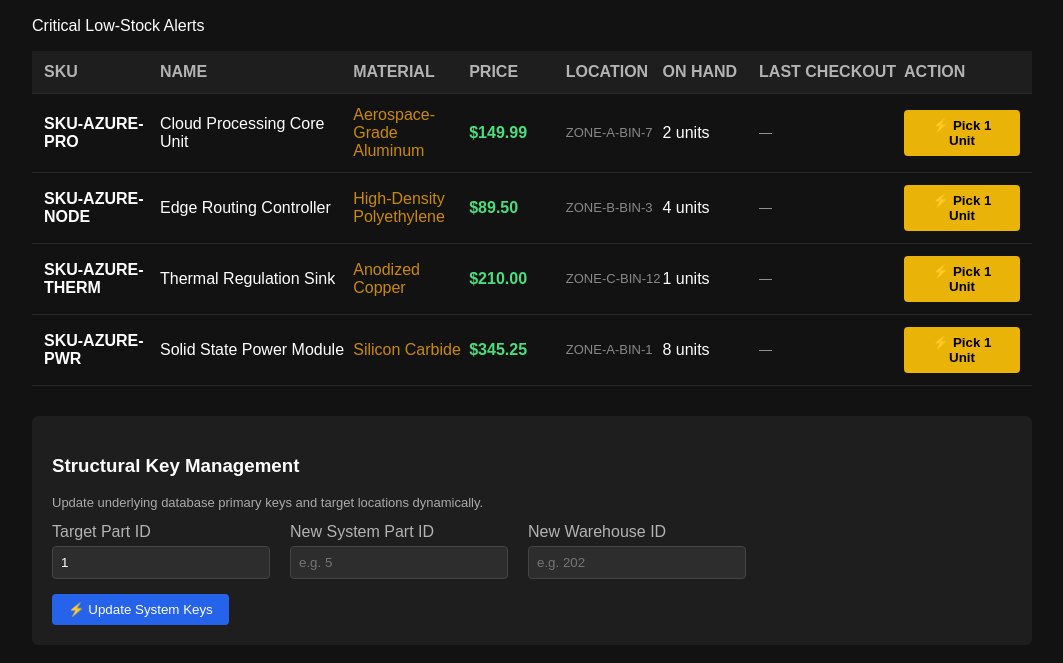
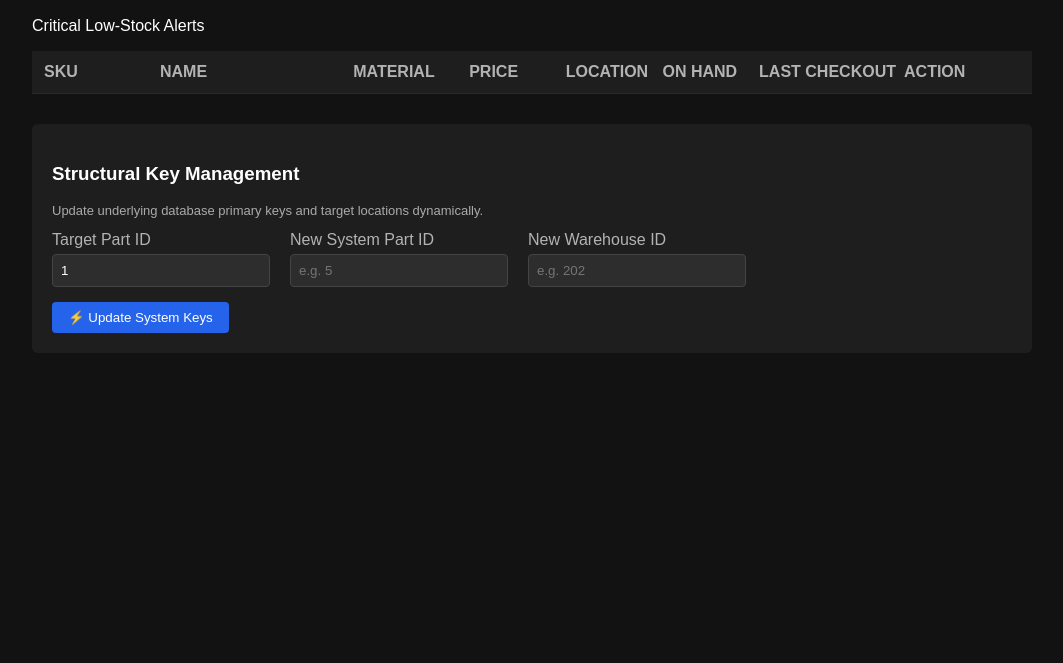
Before and after one commit to Kodikal4/Warehouse-inventory, a website: page index.html in a window 1280 px wide. Shown: the part 79-742 px from the top of the page, without its empty margins (108-1171 px from the left). Drawn offline with Linux system fonts and the light colour scheme; no server answers.

Commit message:
Update index.html

```diff
--- a/index.html
+++ b/index.html
@@ -6,11 +6,8 @@
     <style>
         body { font-family: sans-serif; background-color: #121212; color: #ffffff; padding: 20px; }
         .dashboard-container { max-width: 1000px; margin: 0 auto; }
-
-        /* Fixed Header and Data Alignment Grid */
         .inventory-grid-header, .inventory-grid-row {
             display: grid;
-            /* Expanded grid template to perfectly space out 8 columns */
             grid-template-columns: 1.2fr 2fr 1.2fr 1fr 1fr 1fr 1.5fr 1.2fr;
             align-items: center;
             padding: 12px;
@@ -18,11 +15,6 @@
         }
         .inventory-grid-header { background-color: #1e1e1e; font-weight: bold; color: #b3b3b3; }
         .inventory-grid-row:hover { background-color: #1a1a1a; }
-
-        .badge { padding: 4px 8px; border-radius: 4px; font-size: 12px; font-weight: bold; }
-        .badge-danger { background-color: #7a1c1c; color: #ff9999; }
-
-        /* Admin Form Layout */
         .admin-panel { background-color: #1e1e1e; padding: 20px; border-radius: 6px; margin-top: 30px; }
         .form-group { margin-bottom: 15px; }
         .form-group label { display: block; margin-bottom: 5px; color: #b3b3b3; }
@@ -49,8 +41,7 @@
             <div>ACTION</div>
         </div>
 
-        <div id="inventory-data-target">
-            </div>
+        <div id="inventory-data-target"></div>
 
         <div class="admin-panel">
             <h3>Structural Key Management</h3>
@@ -75,96 +66,33 @@
     </div>
 
     <script>
-        // Fetch and display database elements seamlessly
         async function loadDashboard() {
             try {
-                let dataset = [
-                    {
-                        "partid": 1,
-                        "sku": "SKU-AZURE-PRO",
-                        "name": "Cloud Processing Core Unit",
-                        "material_name": "Aerospace-Grade Aluminum",
-                        "retailprice": "149.99",
-                        "warehouseid": 101,
-                        "binlocation": "ZONE-A-BIN-7",
-                        "quantityonhand": 2
-                    },
-                    {
-                        "partid": 2,
-                        "sku": "SKU-AZURE-NODE",
-                        "name": "Edge Routing Controller",
-                        "material_name": "High-Density Polyethylene",
-                        "retailprice": "89.50",
-                        "warehouseid": 101,
-                        "binlocation": "ZONE-B-BIN-3",
-                        "quantityonhand": 4
-                    },
-                    {
-                        "partid": 3,
-                        "sku": "SKU-AZURE-THERM",
-                        "name": "Thermal Regulation Sink",
-                        "material_name": "Anodized Copper",
-                        "retailprice": "210.00",
-                        "warehouseid": 101,
-                        "binlocation": "ZONE-C-BIN-12",
-                        "quantityonhand": 1
-                    },
-                    {
-                        "partid": 4,
-                        "sku": "SKU-AZURE-PWR",
-                        "name": "Solid State Power Module",
-                        "material_name": "Silicon Carbide",
-                        "retailprice": "345.25",
-                        "warehouseid": 101,
-                        "binlocation": "ZONE-A-BIN-1",
-                        "quantityonhand": 8
-                    }
-                ];
-
+                let dataset = [];
                 const response = await fetch('/api/inventory/low-stock');
                 if (response.ok) {
-                    const data = await response.json();
-                    if (Array.isArray(data)) {
-                        dataset = data;
-                    } else {
-                        console.warn("API did not return an array. Using fallback data.", data);
-                    }
-                } else {
-                    console.warn("Server error received. Falling back to local dataset.");
+                    dataset = await response.json();
                 }
-
                 const container = document.getElementById('inventory-data-target');
                 container.innerHTML = '';
 
                 dataset.forEach(item => {
-                    // Extracting keys safely regardless of backend case-sensitivity (CamelCase vs Lowercase)
-                    const sku = item.sku || item.SKU || '—';
-                    const name = item.name || item.Name || '—';
-                    const material = item.material_name || item.MaterialName || 'Standard';
-                    const price = item.retailprice || item.RetailPrice || 0;
-                    const bin = item.binlocation || item.BinLocation || 'UNASSIGNED';
-                    const qty = item.quantityonhand !== undefined ? item.quantityonhand : (item.QuantityOnHand !== undefined ? item.QuantityOnHand : 0);
-                    const pId = item.partid || item.PartID;
-                    const wId = item.warehouseid || item.WarehouseID || 101;
-
-                    const checkoutDate = item.DateCheckedOut || item.datecheckedout
-                                    ? new Date(item.DateCheckedOut || item.datecheckedout).toLocaleString([], {month: 'short', day: 'numeric', hour: '2-digit', minute:'2-digit'})
-                                    : '—';
+                    const checkoutDate = item.datecheckedout
+                        ? new Date(item.datecheckedout).toLocaleString([], {month: 'short', day: 'numeric', hour: '2-digit', minute:'2-digit'})
+                        : '—';
 
                     const row = document.createElement('div');
                     row.className = 'inventory-grid-row';
                     row.innerHTML = `
-                        <div style="font-weight: bold;">${sku}</div>
-                        <div>${name}</div>
-                        <div style="color: #ca8a04;">${material}</div>
-                        <div style="color: #4ade80; font-weight: bold;">$${parseFloat(price).toFixed(2)}</div>
-                        <div style="color: #888; font-size: 13px;">${bin}</div>
-                        <div>${qty} units</div>
+                        <div style="font-weight: bold;">${item.sku}</div>
+                        <div>${item.name}</div>
+                        <div style="color: #ca8a04;">${item.material_name || 'Standard'}</div>
+                        <div style="color: #4ade80; font-weight: bold;">$${parseFloat(item.retailprice || 0).toFixed(2)}</div>
+                        <div style="color: #888; font-size: 13px;">${item.binlocation}</div>
+                        <div>${item.quantityonhand} units</div>
                         <div style="font-size: 13px; color: #a3a3a3;">${checkoutDate}</div>
                         <div>
-                            <button class="btn-pick" onclick="executeStockPick(${pId}, ${wId})">
-                                ⚡ Pick 1 Unit
-                            </button>
+                            <button class="btn-pick" onclick="executeStockPick(${item.partid}, ${item.warehouseid})">⚡ Pick 1 Unit</button>
                         </div>
                     `;
                     container.appendChild(row);
@@ -174,42 +102,26 @@
             }
         }
 
-        // Action Route for handling inventory pickups cleanly
         async function executeStockPick(partId, warehouseId) {
-            if (!partId || !warehouseId) {
-                console.error("Cannot execute pick transaction: Missing structural parameters.", { partId, warehouseId });
-                return;
-            }
             try {
                 const response = await fetch('/api/inventory/adjust', {
                     method: 'POST',
                     headers: { 'Content-Type': 'application/json' },
-                    body: JSON.stringify({
-                        partId: parseInt(partId),
-                        warehouseId: parseInt(warehouseId),
-                        quantityChanged: -1,
-                        transactiontype: 'PICK'
-                    })
+                    body: JSON.stringify({ partId, warehouseId, quantityChanged: -1, transactiontype: 'PICK' })
                 });
-
-                if (response.ok) {
-                    loadDashboard(); // Refresh UI values instantly
-                } else {
-                    console.error("Server rejected inventory deduction parameters.");
-                }
+                if (response.ok) loadDashboard();
             } catch (error) {
                 console.error("Network interface error:", error);
             }
         }
 
-        // Push primary key changes downstream to your transaction endpoint
         async function updateSystemIdentifiers() {
             const targetPartId = document.getElementById('target-part-id').value;
             const newPartId = document.getElementById('new-part-id').value;
             const newWarehouseId = document.getElementById('new-warehouse-id').value;
 
-            if (!targetPartId || !newPartId || !newWarehouseId) {
-                alert("Please declare all target identities before updating structural keys.");
+            if (!newPartId || !newWarehouseId) {
+                alert("Please declare both target identities before updating structural keys.");
                 return;
             }
 
@@ -219,12 +131,11 @@
                     headers: { 'Content-Type': 'application/json' },
                     body: JSON.stringify({
                         oldPartId: parseInt(targetPartId),
-                        oldWarehouseId: 101, // default baseline seed value
+                        oldWarehouseId: 101,
                         newPartId: parseInt(newPartId),
                         newWarehouseId: parseInt(newWarehouseId)
                     })
                 });
-
                 const status = await response.json();
                 if (status.success) {
                     alert("Database relational schemas altered successfully!");
@@ -238,7 +149,6 @@
             }
         }
 
-        // Initialize dashboard assets immediately on document load
         window.onload = loadDashboard;
     </script>
 </body>
```
